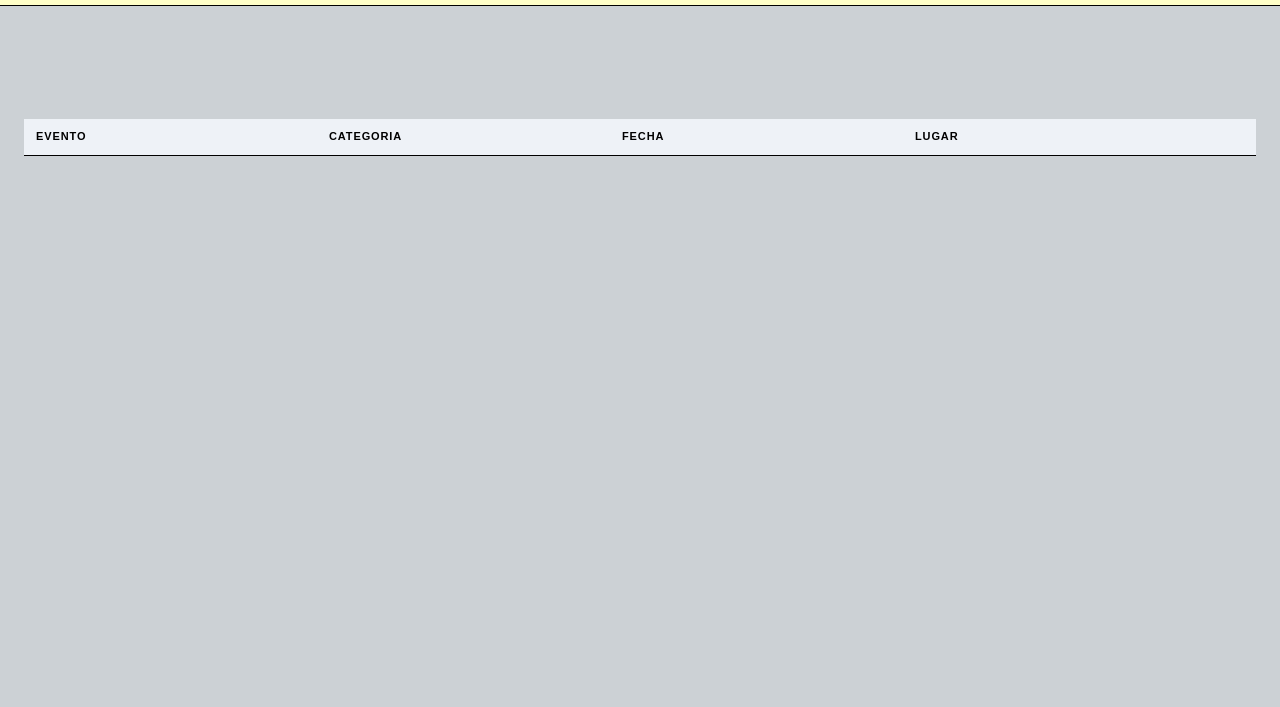
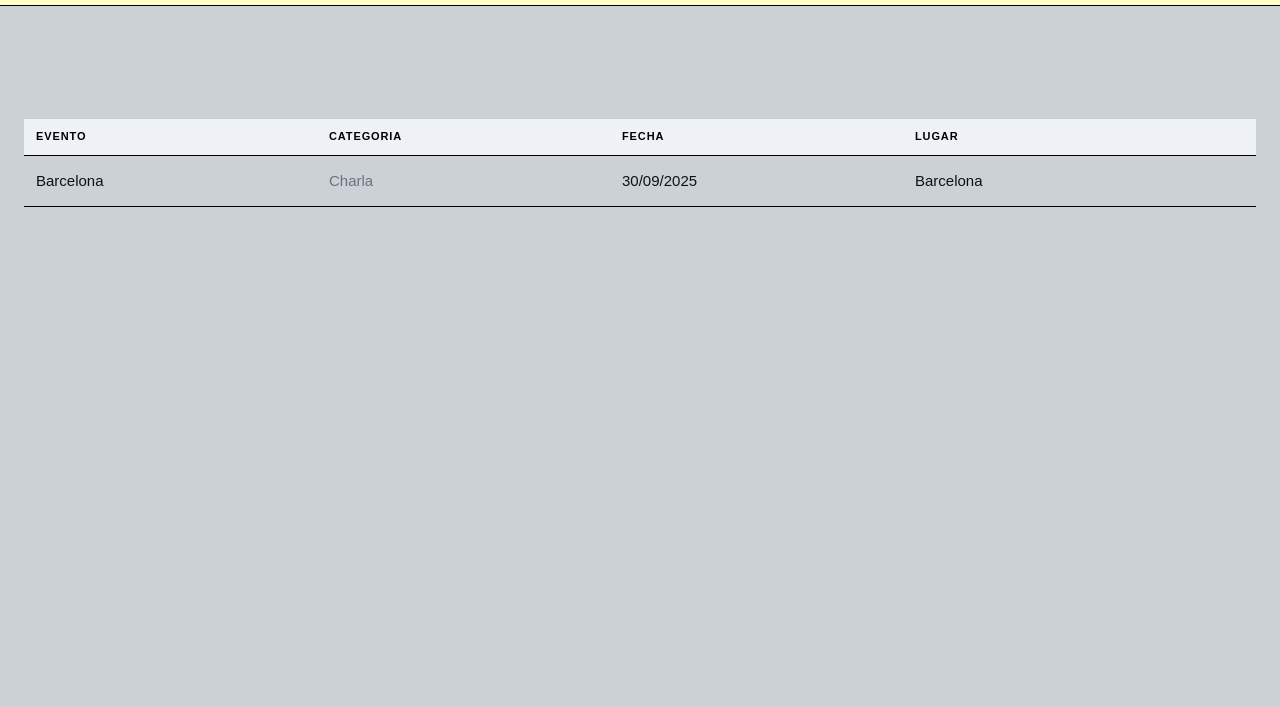
Before and after one commit to dekreciente/pablo-assante-site, a plain HTML site: page calendario.html in a window 1280 px wide. Shown: the part 93-800 px from the top of the page. Drawn offline with Linux system fonts and the light colour scheme; a web font is replaced by a local one.

Commit message:
fix: load events-loader on calendar page

```diff
--- a/calendario.html
+++ b/calendario.html
@@ -87,8 +87,8 @@
 </script>
 
 
-  <script src="/js/calendar-loader.js" defer></script>
-  <script src="/js/gallery-loader.js" defer></script>
+  <script src="/js/events-loader.js?v=3" defer></script>
+
 
 </body>
 </html>
```
